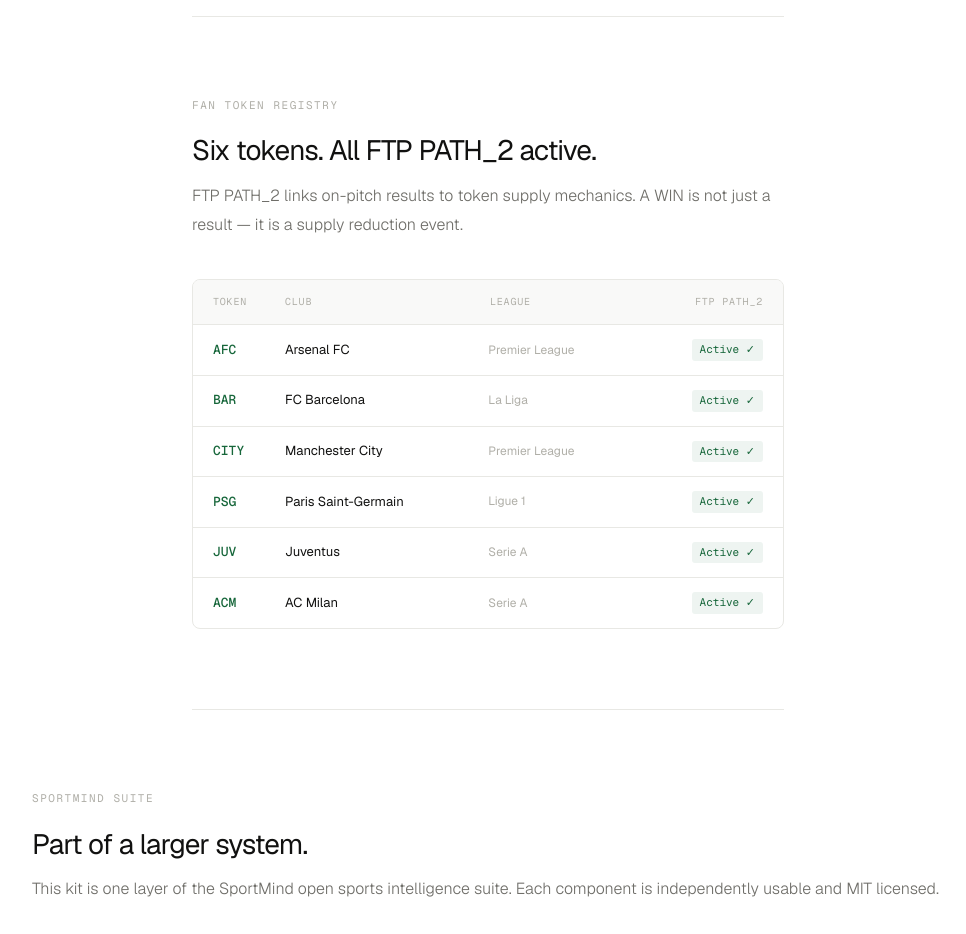
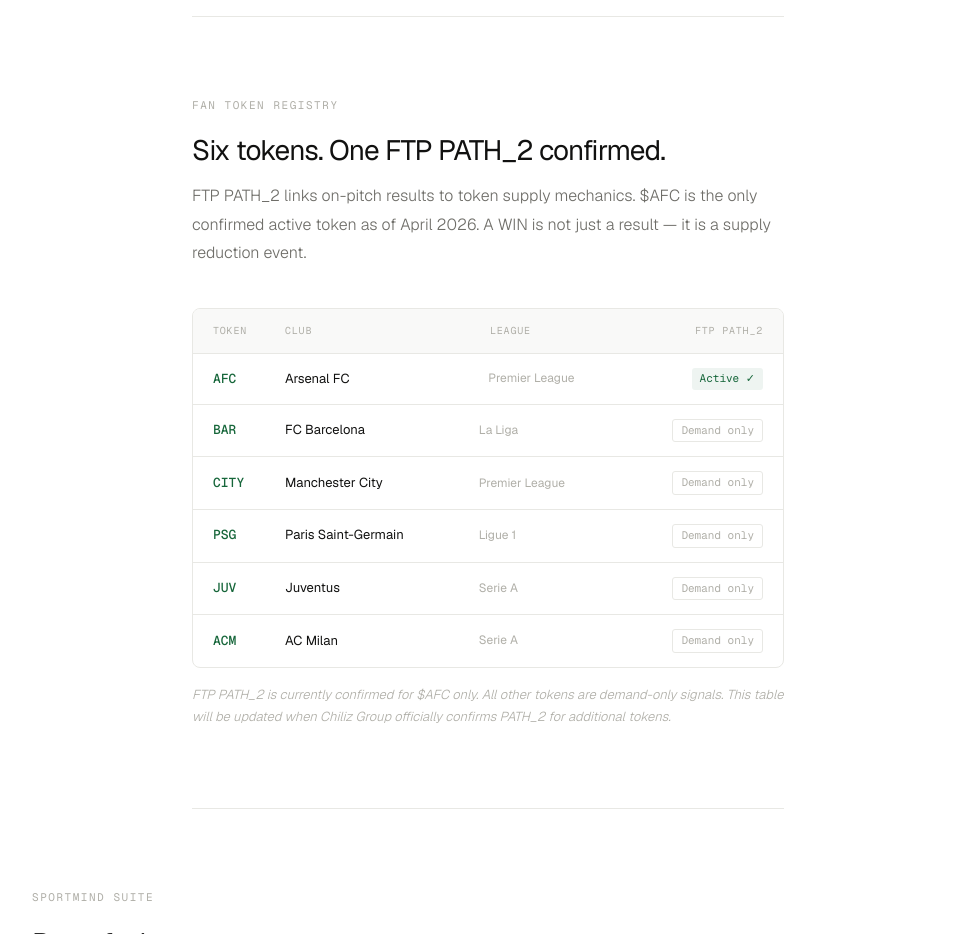
Before and after one commit to SportMind/fan-token-agentic-wallet-starter-kit, a website: page index.html in a window 1280 px wide. Shown: the part 4120-5054 px from the top of the page, without its empty margins (152-1118 px from the left). Drawn offline with nearby package versions, Linux system fonts and the light colour scheme.

Commit message:
fix: correct FTP PATH_2 accuracy in fan token registry — v1.3.0
- $AFC only confirmed FTP PATH_2 active as of April 2026
- BAR, CITY, PSG, JUV, ACM corrected to demand-only signals
- Section heading updated to reflect accurate status
- Note added below table referencing Chiliz Group confirmation requirement
- Factually incorrect "All FTP PATH_2 active" claim removed

```diff
--- a/index.html
+++ b/index.html
@@ -342,6 +342,16 @@
   color: var(--accent); background: var(--green-bg);
   padding: 2px 8px; border-radius: 3px; white-space: nowrap;
 }
+.t-ftp-pending {
+  color: var(--text-3); background: transparent;
+  border: 1px solid var(--border);
+}
+.token-note {
+  margin-top: 16px;
+  font-size: 13px; font-weight: 300;
+  color: var(--text-3); line-height: 1.7;
+  font-style: italic;
+}
 
 /* ── SUITE — 4 columns ──────────────────────────────────────────── */
 .suite-g {
@@ -678,19 +688,20 @@
 <div class="w">
   <section class="sec r">
     <p class="sec-tag">Fan token registry</p>
-    <h2>Six tokens. All FTP PATH_2 active.</h2>
-    <p class="prose">FTP PATH_2 links on-pitch results to token supply mechanics. A WIN is not just a result — it is a supply reduction event.</p>
+    <h2>Six tokens. One FTP PATH_2 confirmed.</h2>
+    <p class="prose">FTP PATH_2 links on-pitch results to token supply mechanics. $AFC is the only confirmed active token as of April 2026. A WIN is not just a result — it is a supply reduction event.</p>
     <div class="tokens">
       <div class="token-row header">
         <div>Token</div><div>Club</div><div>League</div><div>FTP PATH_2</div>
       </div>
       <div class="token-row"><div class="t-sym">AFC</div><div class="t-club">Arsenal FC</div><div class="t-league">Premier League</div><div class="t-ftp">Active ✓</div></div>
-      <div class="token-row"><div class="t-sym">BAR</div><div class="t-club">FC Barcelona</div><div class="t-league">La Liga</div><div class="t-ftp">Active ✓</div></div>
-      <div class="token-row"><div class="t-sym">CITY</div><div class="t-club">Manchester City</div><div class="t-league">Premier League</div><div class="t-ftp">Active ✓</div></div>
-      <div class="token-row"><div class="t-sym">PSG</div><div class="t-club">Paris Saint-Germain</div><div class="t-league">Ligue 1</div><div class="t-ftp">Active ✓</div></div>
-      <div class="token-row"><div class="t-sym">JUV</div><div class="t-club">Juventus</div><div class="t-league">Serie A</div><div class="t-ftp">Active ✓</div></div>
-      <div class="token-row"><div class="t-sym">ACM</div><div class="t-club">AC Milan</div><div class="t-league">Serie A</div><div class="t-ftp">Active ✓</div></div>
+      <div class="token-row"><div class="t-sym">BAR</div><div class="t-club">FC Barcelona</div><div class="t-league">La Liga</div><div class="t-ftp t-ftp-pending">Demand only</div></div>
+      <div class="token-row"><div class="t-sym">CITY</div><div class="t-club">Manchester City</div><div class="t-league">Premier League</div><div class="t-ftp t-ftp-pending">Demand only</div></div>
+      <div class="token-row"><div class="t-sym">PSG</div><div class="t-club">Paris Saint-Germain</div><div class="t-league">Ligue 1</div><div class="t-ftp t-ftp-pending">Demand only</div></div>
+      <div class="token-row"><div class="t-sym">JUV</div><div class="t-club">Juventus</div><div class="t-league">Serie A</div><div class="t-ftp t-ftp-pending">Demand only</div></div>
+      <div class="token-row"><div class="t-sym">ACM</div><div class="t-club">AC Milan</div><div class="t-league">Serie A</div><div class="t-ftp t-ftp-pending">Demand only</div></div>
     </div>
+    <p class="token-note">FTP PATH_2 is currently confirmed for $AFC only. All other tokens are demand-only signals. This table will be updated when Chiliz Group officially confirms PATH_2 for additional tokens.</p>
   </section>
 </div>
 
```
